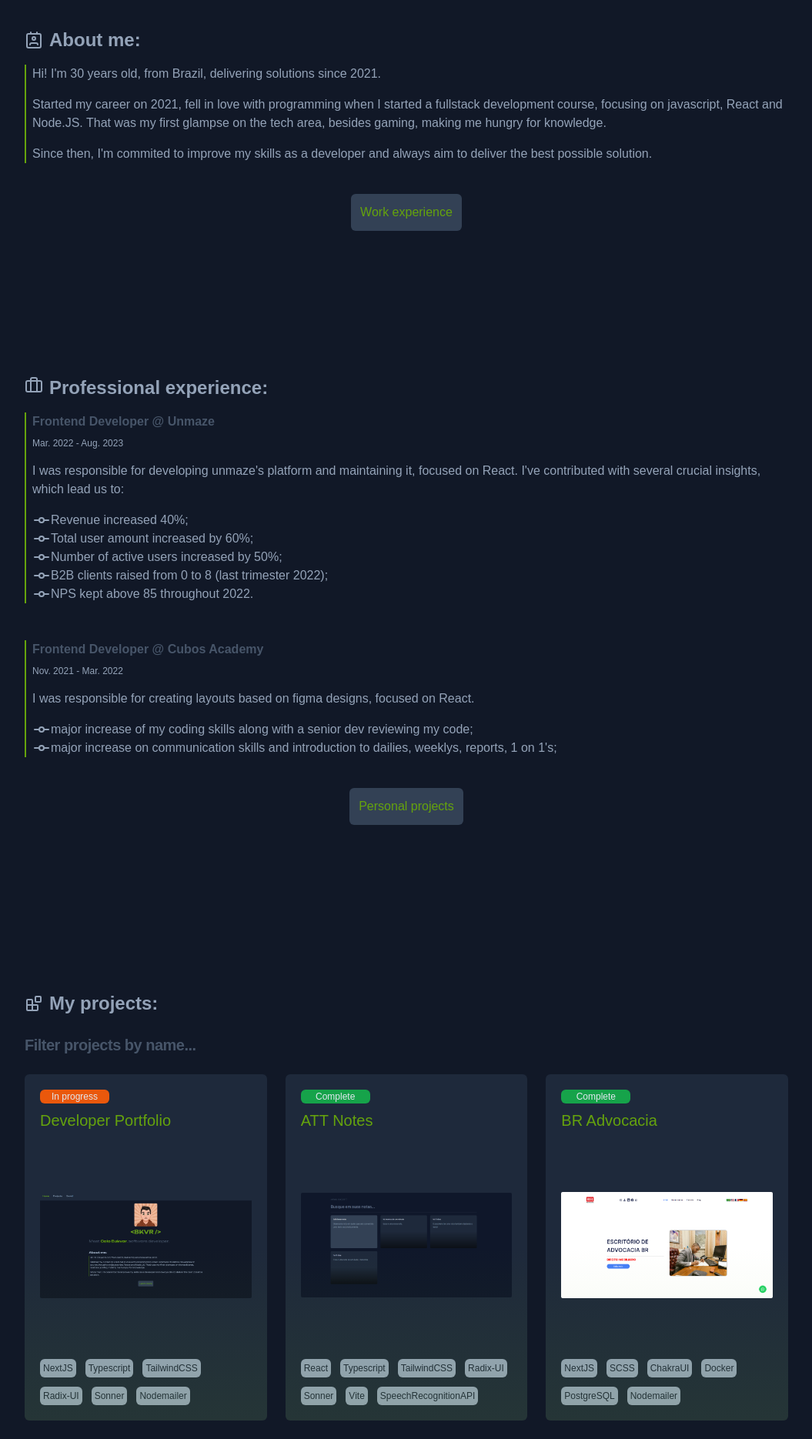
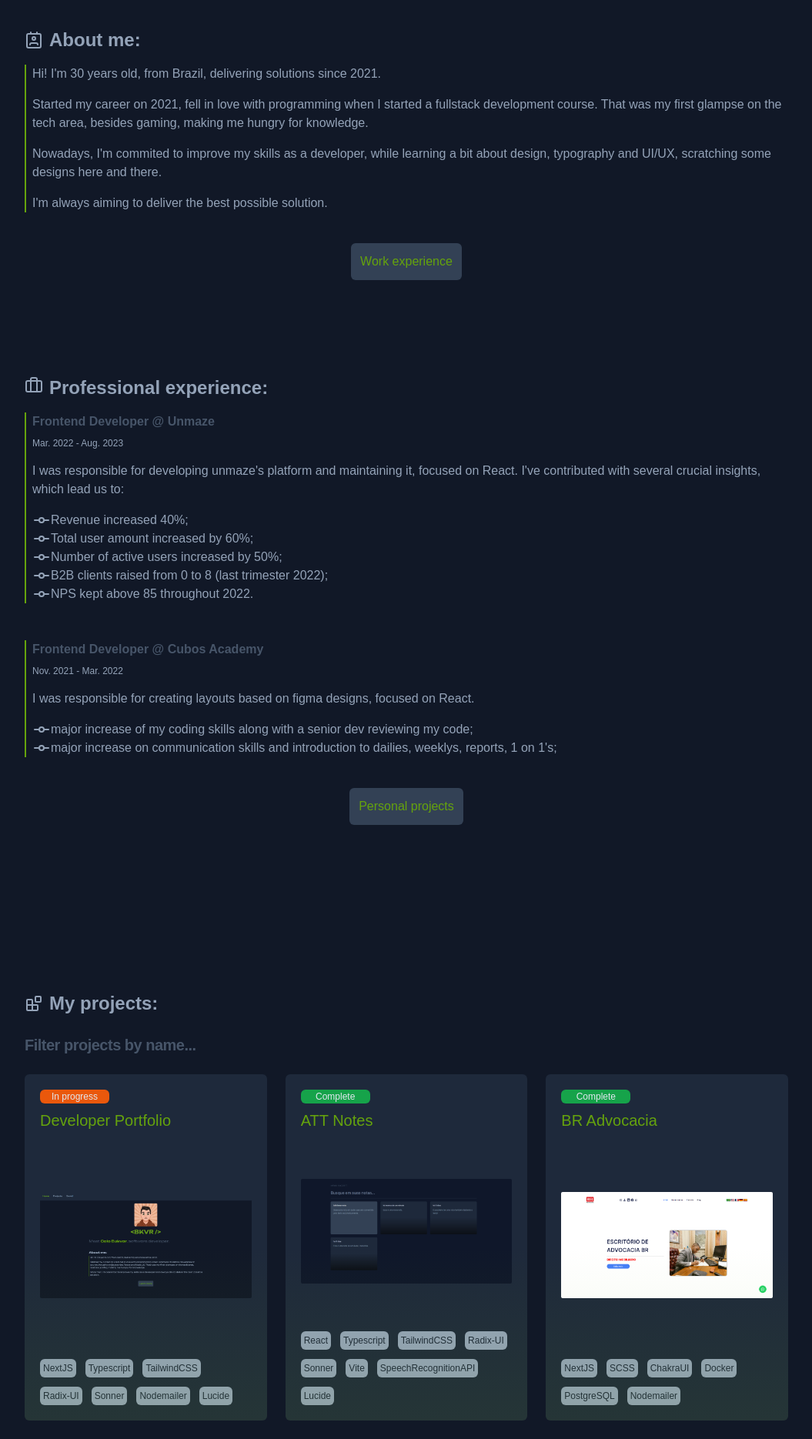
Before and after one commit to caiobukvar/bkvr-dev, a Next.js app: page / in a window 1280 px wide. Shown: the part 480-2350 px from the top of the page at 77% size, without its empty margins (112-1167 px from the left). Built offline with nearby package versions, Linux system fonts and the light colour scheme; a web font is replaced by a local one.

Commit message:
feat: new text for about section

```diff
--- a/src/app/components/About/index.tsx
+++ b/src/app/components/About/index.tsx
@@ -21,14 +21,15 @@ export default function About() {
           </p>
           <p>
             Started my career on 2021, fell in love with programming when I
-            started a fullstack development course, focusing on javascript,
-            React and Node.JS. That was my first glampse on the tech area,
-            besides gaming, making me hungry for knowledge.
+            started a fullstack development course. That was my first glampse on
+            the tech area, besides gaming, making me hungry for knowledge.
           </p>
           <p>
-            Since then, I'm commited to improve my skills as a developer and
-            always aim to deliver the best possible solution.
+            Nowadays, I'm commited to improve my skills as a developer, while
+            learning a bit about design, typography and UI/UX, scratching some
+            designs here and there.
           </p>
+          <p>I'm always aiming to deliver the best possible solution.</p>
         </div>
       </div>
     </div>
--- a/src/lib/repos.json
+++ b/src/lib/repos.json
@@ -12,7 +12,8 @@
       "TailwindCSS",
       "Radix-UI",
       "Sonner",
-      "Nodemailer"
+      "Nodemailer",
+      "Lucide"
     ],
     "status": "In progress"
   },
@@ -30,7 +31,8 @@
       "Radix-UI",
       "Sonner",
       "Vite",
-      "SpeechRecognitionAPI"
+      "SpeechRecognitionAPI",
+      "Lucide"
     ],
     "status": "Complete"
   },
```
